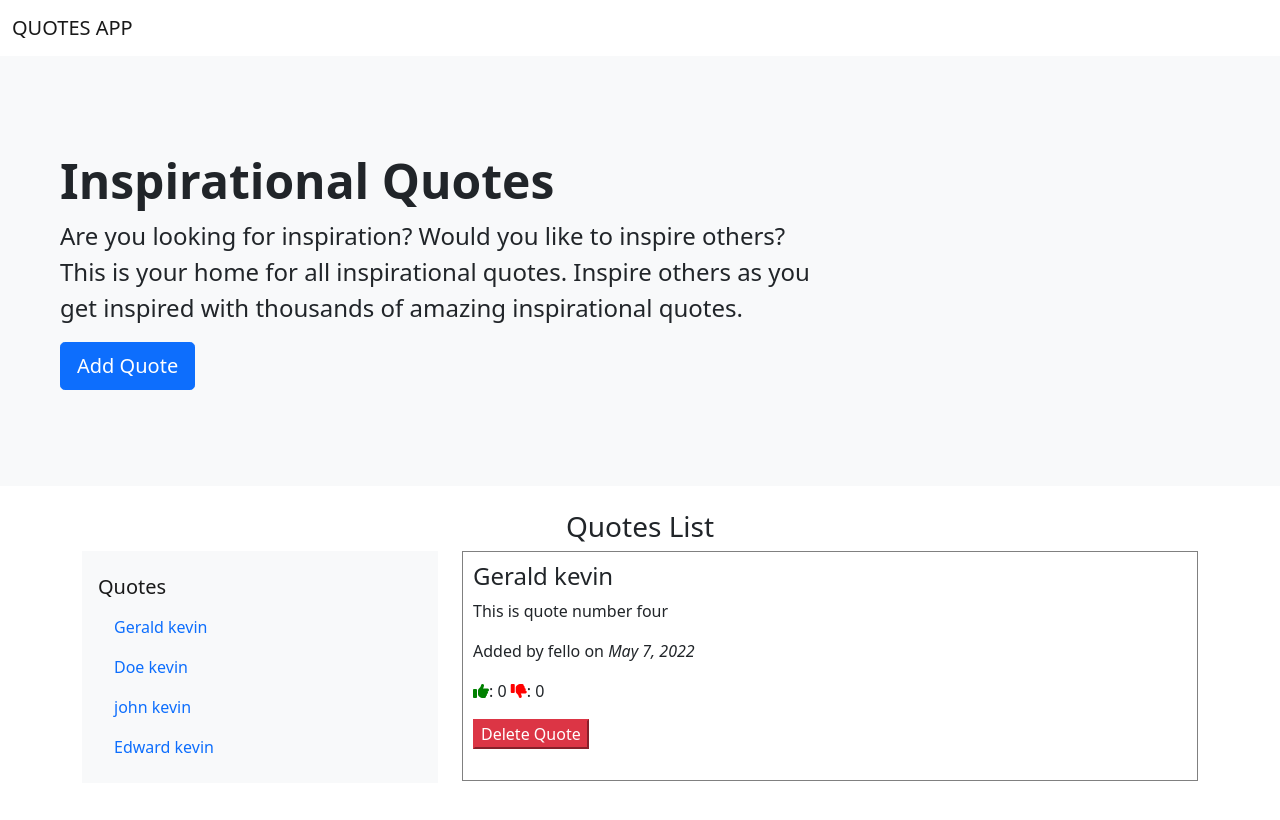
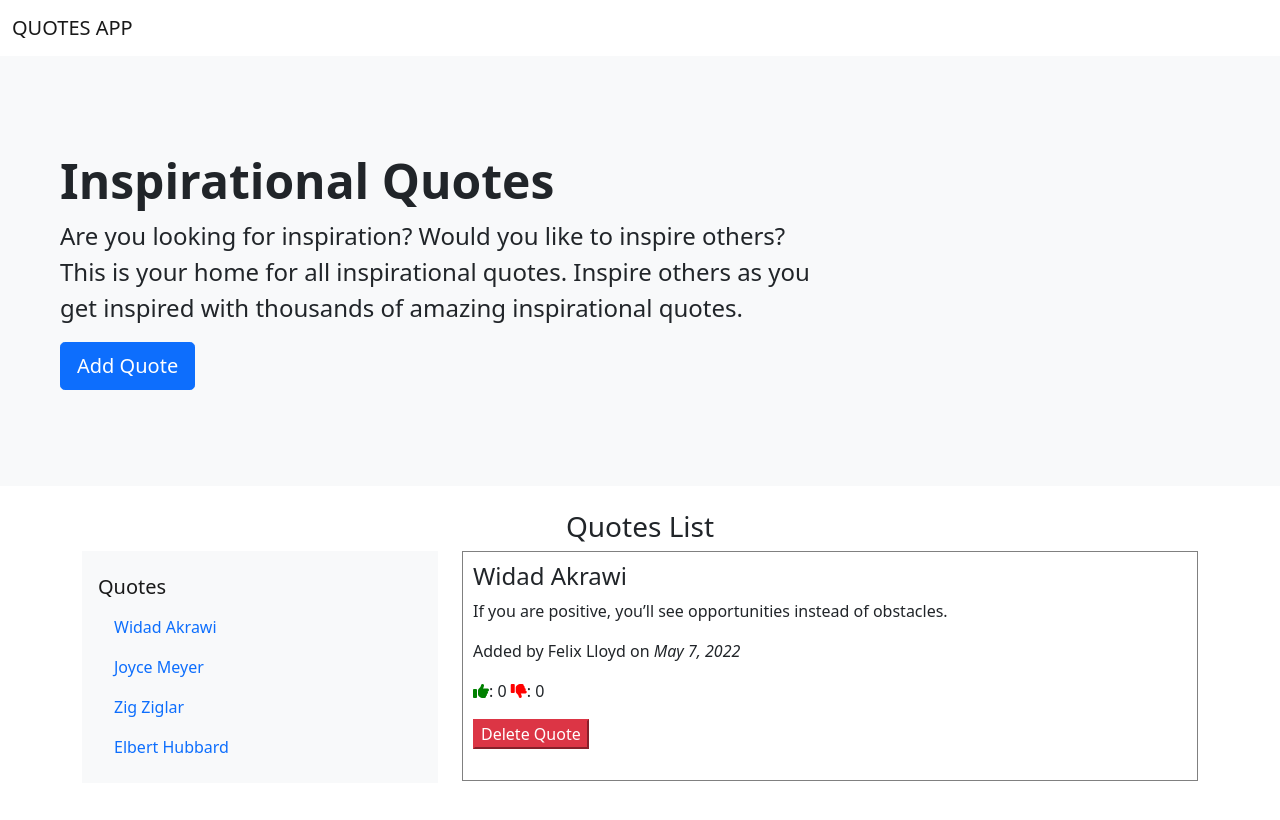
Before and after one commit to samuelodhiambo/QuotesApp, an Angular app: page / in a window 1280 px wide. Shown: the top 820 px of the page. Built offline with nearby package versions, Linux system fonts and the light colour scheme.

Commit message:
patch: It will add custom quotes

```diff
--- a/src/app/quotes-list/quotes-list.component.ts
+++ b/src/app/quotes-list/quotes-list.component.ts
@@ -15,10 +15,10 @@ export class QuotesListComponent implements OnInit {
   }
 
   quotes: Quotes[] = [
-    {id: 1, author: 'Edward kevin', quote: 'This is quote number one', dateAdded: new Date(2022,4,7), user: 'Ian', upvote: 0, downvote: 0},
-    {id: 2, author: 'john kevin', quote: 'This is quote number two', dateAdded: new Date(2022,4,7), user: 'leon', upvote: 0, downvote: 0},
-    {id: 3, author: 'Doe kevin', quote: 'This is quote number three', dateAdded: new Date(2022,4,7), user: 'dan', upvote: 0, downvote: 0},
-    {id: 4, author: 'Gerald kevin', quote: 'This is quote number four', dateAdded: new Date(2022,4,7), user: 'fello', upvote: 0, downvote: 0},
+    {id: 1, author: 'Elbert Hubbard', quote: 'Positive anything is better than negative nothing.', dateAdded: new Date(2022,4,7), user: 'Samwel Odhiambo', upvote: 0, downvote: 0},
+    {id: 2, author: 'Zig Ziglar', quote: 'One small positive thought can change your whole day.', dateAdded: new Date(2022,4,7), user: 'Leon James', upvote: 0, downvote: 0},
+    {id: 3, author: 'Joyce Meyer', quote: 'You cannot have a positive life and a negative mind.', dateAdded: new Date(2022,4,7), user: 'Dan', upvote: 0, downvote: 0},
+    {id: 4, author: 'Widad Akrawi', quote: "If you are positive, you’ll see opportunities instead of obstacles.", dateAdded: new Date(2022,4,7), user: 'Felix Lloyd', upvote: 0, downvote: 0},
   ];
 
   deleteBtn(isDeleted: boolean, index: number){
```
